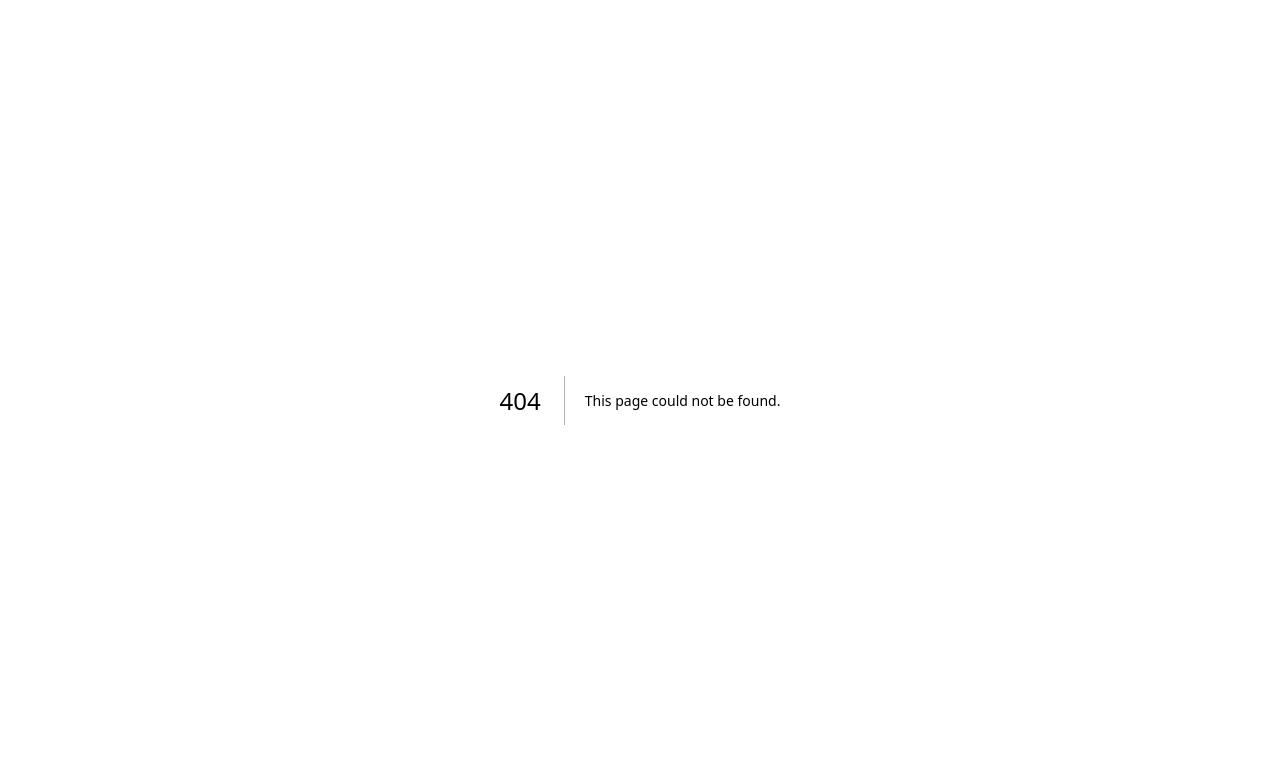
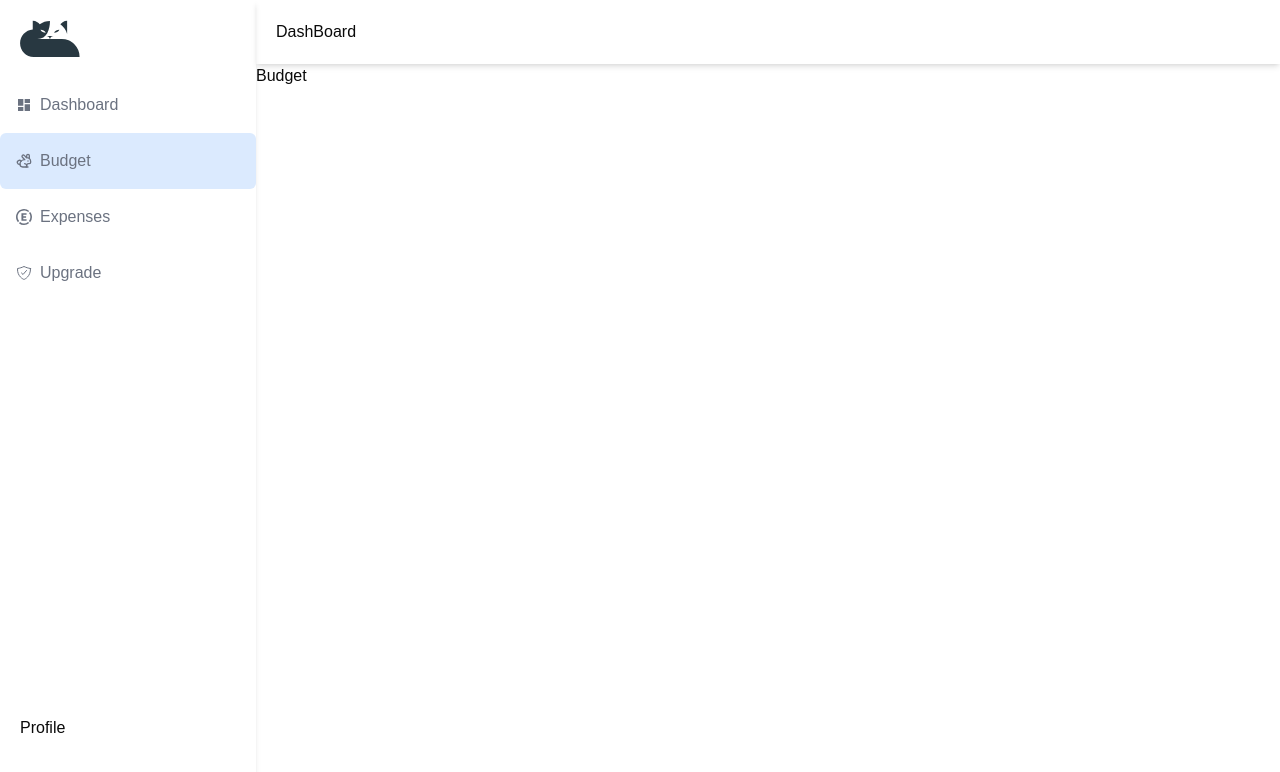
Before and after one commit to Emmanex01/expense-tracker-nextjs, a Next.js app: page /dashboard/budgets in a window 1280 px wide. Before the commit this address had no page. Shown: the top 772 px of the page. Built offline with nearby package versions, Linux system fonts and the light colour scheme.

Commit message:
Updated Dashboard Page

```diff
--- a/app/(auth)/sign-in/[[...sign-in]]/page.tsx
+++ b/app/(auth)/sign-in/[[...sign-in]]/page.tsx
@@ -72,7 +72,7 @@ export default function Page() {
             </p>
           </div>
 
-          <SignIn />
+          <SignIn/>
         </div>
       </main>
     </div>
--- /dev/null
+++ b/app/(routes)/dashboard/_components/DashboardHeader.tsx
@@ -0,0 +1,11 @@
+import React from 'react'
+
+const DashboardHeader = () => {
+  return (
+    <div className='p-5 shadow-md'>
+      DashBoard
+    </div>
+  )
+}
+
+export default DashboardHeader
--- /dev/null
+++ b/app/(routes)/dashboard/_components/SideBar.tsx
@@ -0,0 +1,67 @@
+'use client';
+import React from 'react';
+import { MdDashboard } from "react-icons/md";
+import { LuRabbit } from "react-icons/lu";
+import { SiExpensify } from "react-icons/si";
+import { IoShieldCheckmarkOutline } from "react-icons/io5";
+import { UserButton } from '@clerk/nextjs';
+import { usePathname } from 'next/navigation';
+import Link  from 'next/link';
+
+const SideBar = () => {
+    const menus = [
+        {
+            id: 1,
+            name: "Dashboard",
+            Icon: MdDashboard,
+            path: "/dashboard"
+        },
+        {
+            id: 2,
+            name: "Budget",
+            Icon: LuRabbit,
+            path: "/dashboard/budgets"
+        },
+        {
+            id: 3,
+            name: "Expenses",
+            Icon: SiExpensify,
+            path: "/dashboard/expenses"
+        },
+        {
+            id: 4,
+            name: "Upgrade",
+            Icon: IoShieldCheckmarkOutline,
+            path: "/dashboard/upgrades"
+        },
+    ];
+
+    const params = usePathname();
+  return (
+    <div>
+      <img
+            src="/logo.svg"
+            alt=""
+            width={100}
+            height={50}
+            className='p-5'
+        />
+        <div>
+            {menus.map((menu, index) => (
+            <Link href={menu.path}>
+                <h1 className={`flex gap-2 items-center rounded-md text-gray-500 font-medium p-4 hover:text-primary hover:bg-blue-100 ${menu.path == params && "bg-blue-100"}`}>
+                        <menu.Icon/>
+                        {menu.name}
+                </h1>
+            </Link>
+            ))}
+        </div>
+        <div className='flex gap-2 items-center p-5 fixed bottom-10'>
+            <UserButton/>
+            Profile
+        </div>
+    </div>
+  )
+}
+
+export default SideBar
--- /dev/null
+++ b/app/(routes)/dashboard/budgets/page.tsx
@@ -0,0 +1,11 @@
+import React from 'react'
+
+const Budget = () => {
+  return (
+    <div>
+      Budget
+    </div>
+  )
+}
+
+export default Budget
--- a/app/dashboard/page.tsx
+++ b/app/(routes)/dashboard/expenses/page.tsx
@@ -1,9 +1,11 @@
 import React from 'react'
 
-export default function page() {
+const expenses = () => {
   return (
     <div>
-      Hello World!
+      Expenses
     </div>
   )
 }
+
+export default expenses
--- /dev/null
+++ b/app/(routes)/dashboard/layout.tsx
@@ -0,0 +1,17 @@
+import React, { ReactNode } from 'react'
+import SideBar from './_components/SideBar'
+import DashboardHeader from './_components/DashboardHeader'
+
+export default function layout({children}: {children: ReactNode}) {
+  return (
+    <div>
+      <div className='fixed shadow-md md:w-64 hidden md:block h-screen'>
+        <SideBar/>
+      </div>
+      <div className=' ml-64'>
+        <DashboardHeader/>
+        {children}
+      </div>
+    </div>
+  )
+}
--- /dev/null
+++ b/app/(routes)/dashboard/page.tsx
@@ -0,0 +1,9 @@
+import React from 'react'
+
+export default function dashboard() {
+  return (
+    <div>
+      DashBoard
+    </div>
+  )
+}
--- /dev/null
+++ b/app/(routes)/dashboard/upgrades/page.tsx
@@ -0,0 +1,11 @@
+import React from 'react'
+
+const upgrades = () => {
+  return (
+    <div>
+      Upgrade
+    </div>
+  )
+}
+
+export default upgrades
--- a/app/_components/Header.tsx
+++ b/app/_components/Header.tsx
@@ -1,8 +1,12 @@
+'use client'
 import { Button } from '@/components/ui/button'
-import { SignedIn, SignedOut, SignInButton, UserButton } from '@clerk/nextjs'
+import { SignedIn, SignedOut, SignInButton, UserButton, useUser } from '@clerk/nextjs'
+import Link from 'next/link';
 import React from 'react'
 
 export default function Header() {
+  const {user, isSignedIn} = useUser();
+
   return (
     <div className='p-5 flex justify-between border shadow-md'>
         <img
@@ -11,17 +15,30 @@ export default function Header() {
             width={100}
             height={50}
         />
-        <SignedOut>
-          {/* <Button
+
+        { isSignedIn ?
+
+          <UserButton/> :
+          <Link href="/dashboard">
+              <Button
+                variant="outline"
+              >
+                  Get Started
+            </Button>
+          </Link>
+
+
+        }
+        {/* <SignedOut>
+          <Button
               variant="outline"
           >
               <SignInButton/>
-          </Button> */}
-           <SignInButton/>
+         </Button>
         </SignedOut>
         <SignedIn>
           <UserButton/>
-        </SignedIn>
+        </SignedIn> */}
 
     </div>
   )
--- a/app/_components/Hero.tsx
+++ b/app/_components/Hero.tsx
@@ -1,3 +1,4 @@
+import { SignedOut } from '@clerk/nextjs'
 import React from 'react'
 
 export default function Hero() {
@@ -19,19 +20,15 @@ export default function Hero() {
                 </p>
 
                 <div className="mt-8 flex flex-wrap justify-center gap-4">
-                    <a
-                    className="block w-full rounded border border-blue-600 bg-blue-600 px-12 py-3 text-sm font-medium text-white hover:bg-transparent hover:text-white focus:outline-none focus:ring active:text-opacity-75 sm:w-auto"
-                    href="#"
-                    >
-                    Get Started
-                    </a>
+                    <SignedOut>
+                            <a
+                                className="block w-full rounded border border-blue-600 bg-blue-600 px-12 py-3 text-sm font-medium text-white hover:bg-transparent hover:text-white focus:outline-none focus:ring active:text-opacity-75 sm:w-auto"
+                                href="/dashboard"
+                            >
+                            Get Started
+                            </a>
+                    </SignedOut>
 
-                    <a
-                    className="block w-full rounded border border-blue-600 px-12 py-3 text-sm font-medium text-white hover:bg-blue-600 focus:outline-none focus:ring active:bg-blue-500 sm:w-auto"
-                    href="#"
-                    >
-                    Learn More
-                    </a>
                 </div>
                 </div>
             </div>
--- a/middleware.ts
+++ b/middleware.ts
@@ -2,8 +2,8 @@ import { clerkMiddleware, createRouteMatcher } from '@clerk/nextjs/server'
 
 // Any route within this createRouteMatcher is automatically free from the clerkMiddleware authentication(simply Unprotected)
 const isPublicRoute = createRouteMatcher([
-  // '/sign-in(.*)',
-  // '/sign-up(.*)'
+  '/sign-in(.*)',
+  '/sign-up(.*)',
   '/'
 
 ])
--- a/package.json
+++ b/package.json
@@ -17,6 +17,7 @@
     "next": "15.1.6",
     "react": "^19.0.0",
     "react-dom": "^19.0.0",
+    "react-icons": "^5.4.0",
     "tailwind-merge": "^2.6.0",
     "tailwindcss-animate": "^1.0.7"
   },
```
Also changed, not shown: 1 other file (tests, documents, lock files or other folders).
